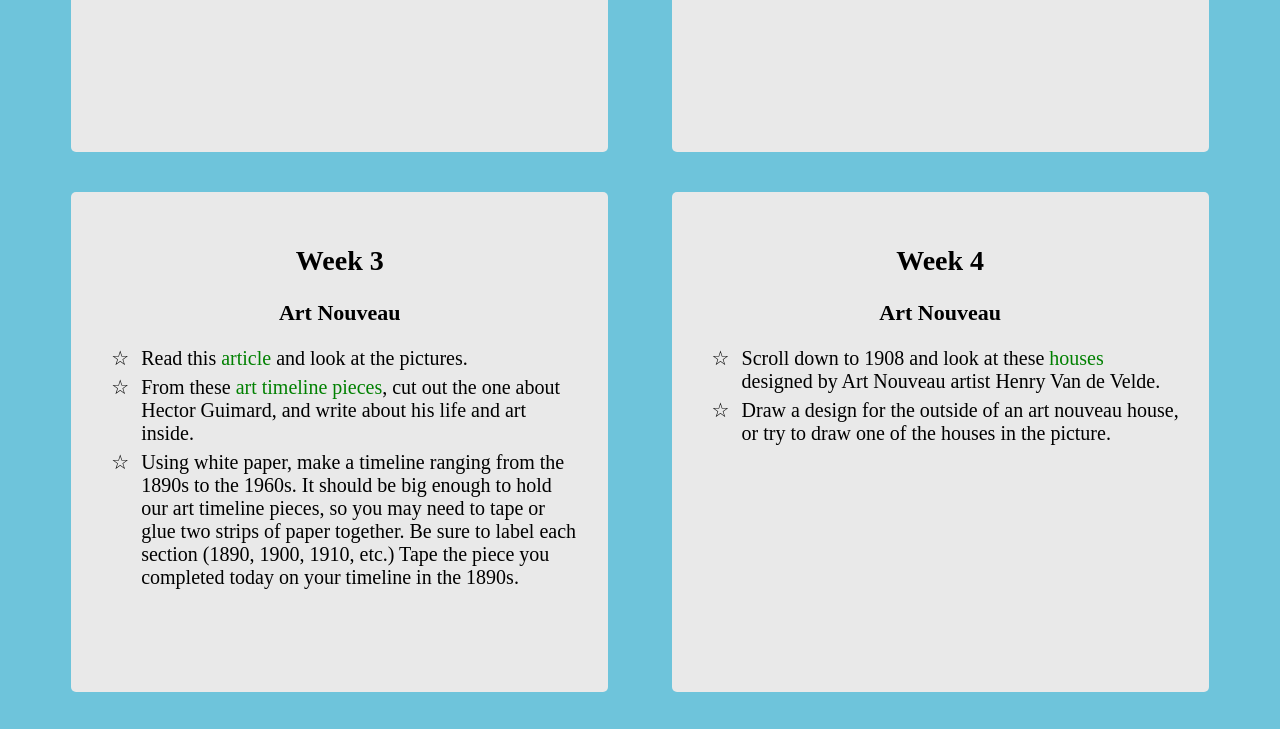
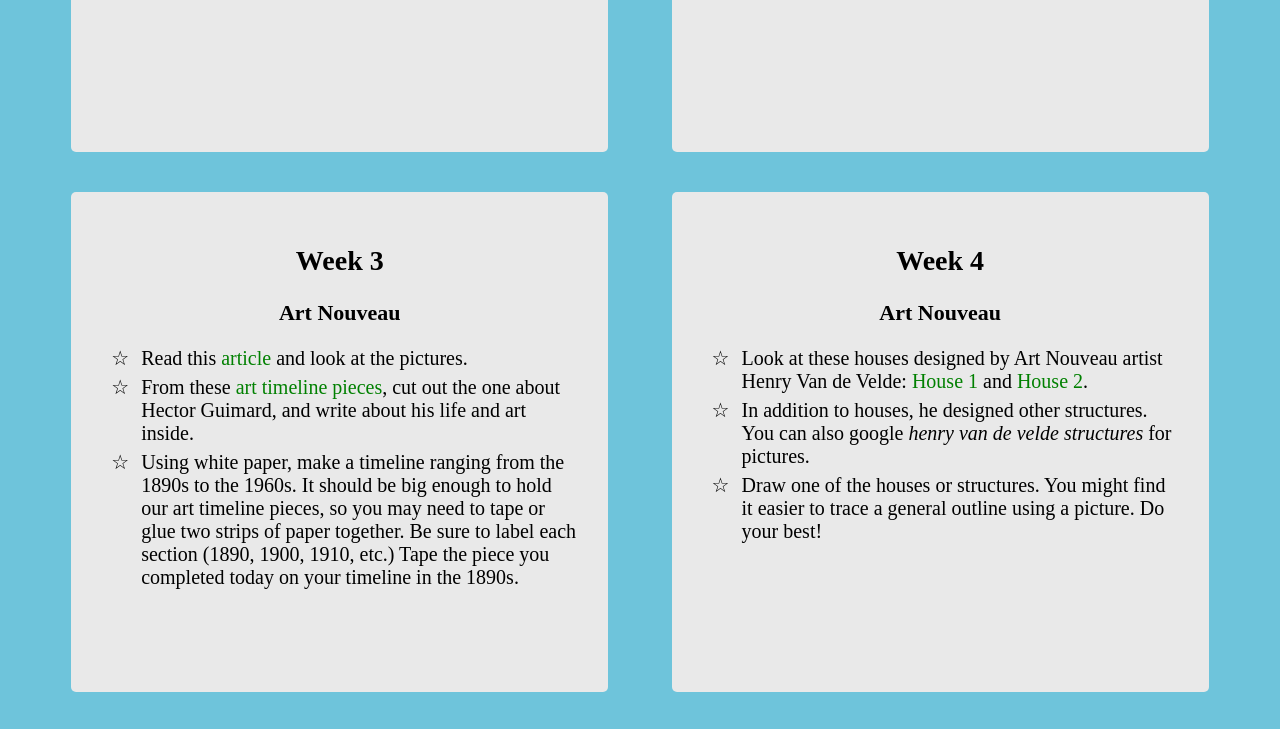
Before and after one commit to arctwain/resources-grade4, a plain HTML site: page art.html in a window 1280 px wide. Shown: the part 500-1229 px from the top of the page. Drawn offline with Linux system fonts and the light colour scheme; a web font is replaced by a local one.

Commit message:
Update art.html

```diff
--- a/art.html
+++ b/art.html
@@ -73,8 +73,9 @@
 			<h1>Week 4</h1>
 			<h2>Art Nouveau</h2>
 			<ul>
-				<li>Scroll down to 1908 and look at these <a href="https://web.archive.org/web/20150211030211/http://www.henry-van-de-velde.com/3/Architecture_by_van_de_Velde.htm" target="_blank">houses</a> designed by Art Nouveau artist Henry Van de Velde.</li>
-				<li>Draw a design for the outside of an art nouveau house, or try to draw one of the houses in the picture.</li>
+				<li>Look at these houses designed by Art Nouveau artist Henry Van de Velde: <a href="https://en.wikipedia.org/wiki/Henry_van_de_Velde#/media/File:Schulenburgsche_Villa.jpg" target="_blank">House 1</a> and <a href = "https://en.wikipedia.org/wiki/Henry_van_de_Velde#/media/File:Villaesche.JPG" target ="_blank">House 2</a>.</li>
+				<li>In addition to houses, he designed other structures. You can also google <em>henry van de velde structures</em> for pictures.</li>
+				<li>Draw one of the houses or structures. You might find it easier to trace a general outline using a picture. Do your best!</li>
 			</ul>
 		</section>
 
```
